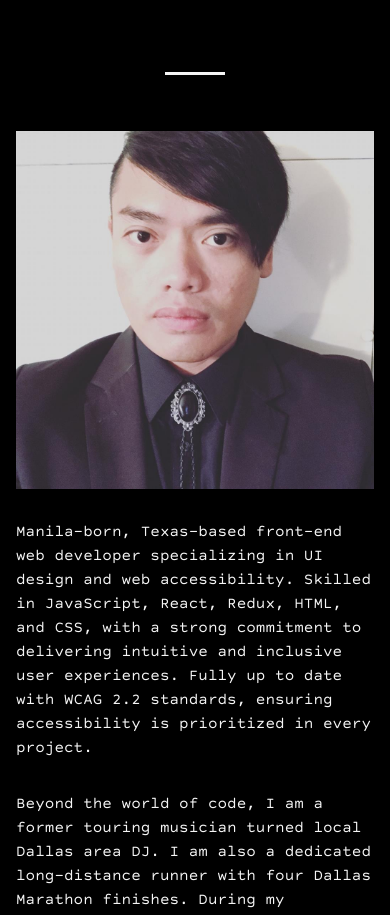
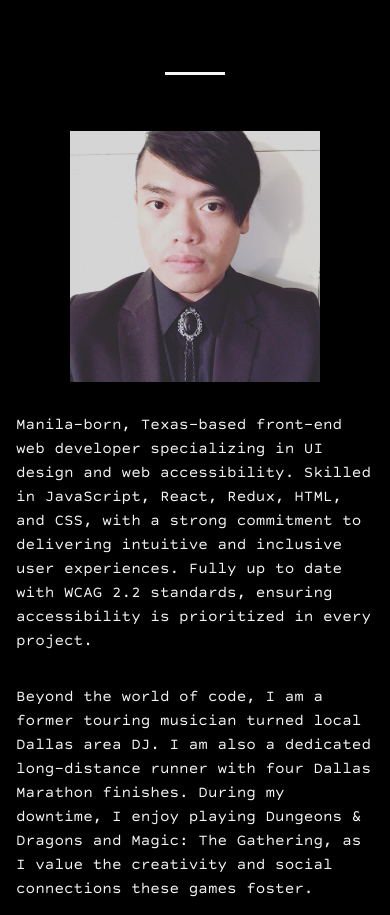
Before and after one commit to giantcarlos/dev-portfolio, a React (Create React App) app: page /#/ in a window 390 px wide. Shown: the part 900-1815 px from the top of the page. Built offline with nearby package versions, Linux system fonts and the light colour scheme.

Commit message:
reduce bio image size on mobile

```diff
--- a/src/App.css
+++ b/src/App.css
@@ -801,9 +801,9 @@ h4 {
   }
   .me {
     float: none;
-    max-width: 100%;
-    width: 100%;
-    margin: 0 0 1rem 0;
+    max-width: 70%;
+    width: 70%;
+    margin: 0 auto 1rem;
   }
   .container {
     margin-top: 1rem;
```
